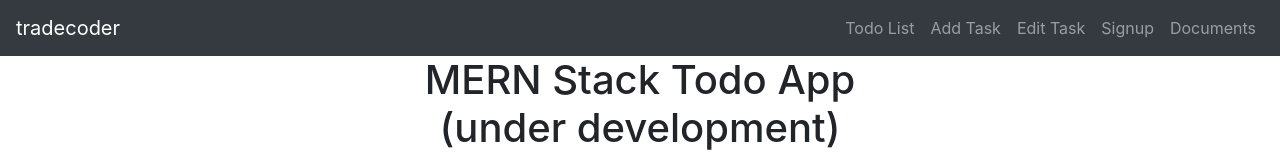
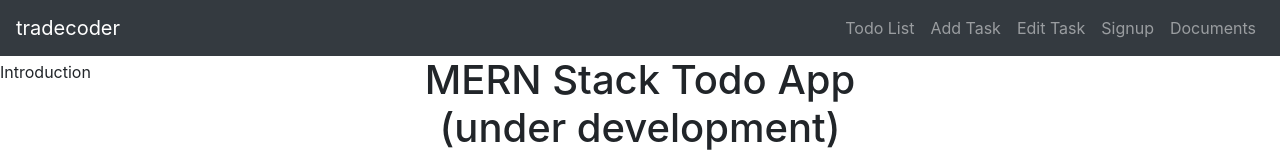
Before and after one commit to thetradecoder/mern-crud-app, a React (Create React App) app: page /mern-crud-app/documents in a window 1280 px wide. Shown: the top 160 px of the page. Built offline with nearby package versions, Linux system fonts and the light colour scheme.

Commit message:
local update

```diff
--- a/src/App.css
+++ b/src/App.css
@@ -1,38 +1,9 @@
-.App {
-  text-align: center;
+.side-nav{
+  width:200px;
+  height:auto;
+  position:absolute;
+  top:60px;
+  left:0;
+  overflow-y: scroll;
+
 }
-
-.App-logo {
-  height: 40vmin;
-  pointer-events: none;
-}
-
-@media (prefers-reduced-motion: no-preference) {
-  .App-logo {
-    animation: App-logo-spin infinite 20s linear;
-  }
-}
-
-.App-header {
-  background-color: #282c34;
-  min-height: 100vh;
-  display: flex;
-  flex-direction: column;
-  align-items: center;
-  justify-content: center;
-  font-size: calc(10px + 2vmin);
-  color: white;
-}
-
-.App-link {
-  color: #61dafb;
-}
-
-@keyframes App-logo-spin {
-  from {
-    transform: rotate(0deg);
-  }
-  to {
-    transform: rotate(360deg);
-  }
-}
--- a/src/components/documents.component.js
+++ b/src/components/documents.component.js
@@ -1,11 +1,14 @@
 import React from 'react';
 import 'bootstrap/dist/css/bootstrap.min.css';
-
+import SideNav from './side-nav.documents.components';
 
 export default function Documents(){
     return(
         <div className="container">
             <h1 className="text-center">Documents for a MERN Stack CRUD app</h1>
+            <div>
+                <SideNav />
+            </div>
 
         </div>
     );
--- /dev/null
+++ b/src/components/side-nav.documents.components.js
@@ -0,0 +1,13 @@
+import React from 'react';
+import 'bootstrap/dist/css/bootstrap.min.css';
+import '../App.css';
+
+
+export default function SideNav(){
+    return(
+        <div className="side-nav">
+            <a herf="#" >Introduction</a>
+
+        </div>
+    );
+}
```
